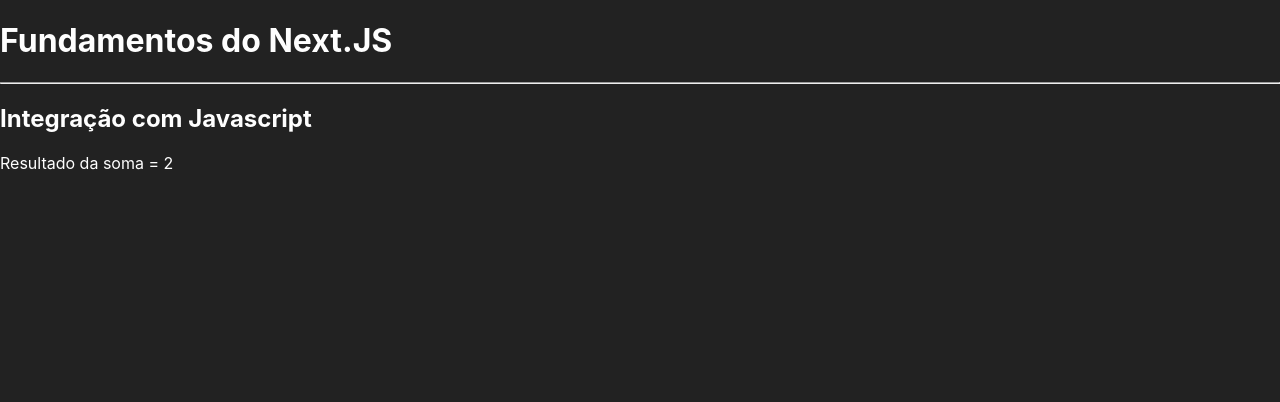
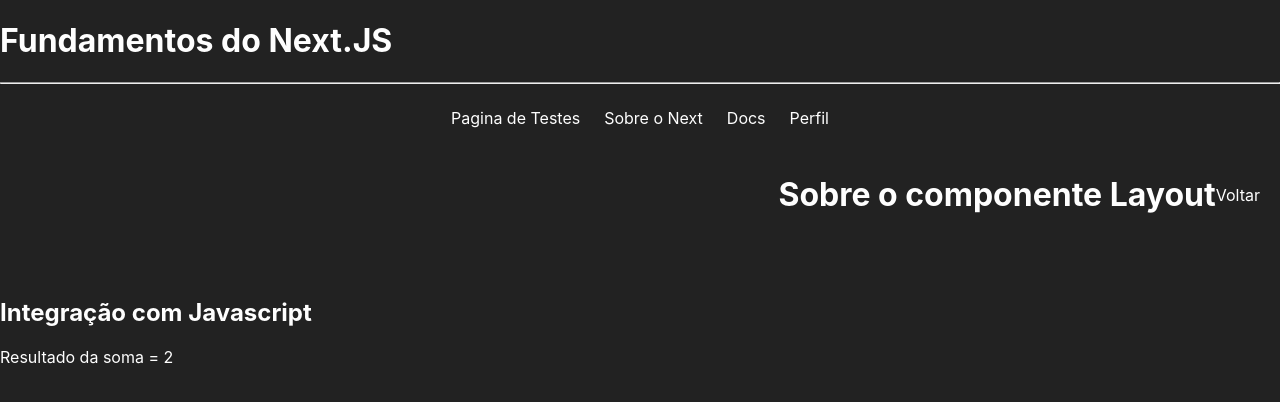
Before and after one commit to PedroVictor022/Next-fundamentos-3, a Next.js app: page / in a window 1280 px wide. Shown: the top 402 px of the page. Built offline with nearby package versions, Linux system fonts and the light colour scheme.

Commit message:
Component Layout

```diff
--- a/pages/index.js
+++ b/pages/index.js
@@ -1,5 +1,8 @@
 import React from "react";
 import HeaderC from "../src/components/header";
+import Link from "../src/components/Link";
+import Layout from "../src/Layout";
+import navbar from "../styles/navbar.module.css"
 
 export default function Home() {
 
@@ -7,7 +10,18 @@
 
   return (
     <div>
-      <HeaderC />
+      <HeaderC title="Fundamentos do Next.JS"/>
+
+      <div className={navbar.nav}>
+        <Link href="/teste1">Pagina de Testes</Link>
+        <Link href="/sobre-next">Sobre o Next</Link>
+        <Link href="/documentacao">Docs</Link>
+        <Link href="/perfil">Perfil</Link>
+      </div>
+
+      <Layout>
+
+      </Layout>
 
       <h2>Integração com Javascript</h2>
       <p>Resultado da soma = {soma}</p>
--- a/pages/teste1.js
+++ b/pages/teste1.js
@@ -1,9 +1,11 @@
+import Link from "../src/components/Link";
 import StyleCustom from "../styles/teste1.module.css"
 
 function TestePage() {
    return (
       <div className={StyleCustom.main}>
          <h1>Testando pagina</h1>
+         <Link href='/'>Voltar para a Home</Link>
       </div>
    )
 }
--- /dev/null
+++ b/src/Layout/index.js
@@ -0,0 +1,19 @@
+import Link from '../components/Link'
+import LayoutStyle from '../../styles/Layout.module.css'
+
+function Layout(props) {
+   console.log(props)
+   return (
+      <div className={LayoutStyle.layout}>
+         <div className={LayoutStyle.header}>
+            <h1>Sobre o componente Layout</h1>
+            <Link href="/">Voltar</Link>
+         </div>
+         <div className={LayoutStyle.content}>
+            {props.children}
+         </div>
+      </div>
+   )
+}
+
+export default Layout
--- /dev/null
+++ b/src/components/Link/index.js
@@ -0,0 +1,10 @@
+import NextLink from "next/link";
+
+function Link({ children, href, ...props }) {
+   return (
+      <NextLink href={href} passHref>
+         <p {...props}>{children}</p>
+      </NextLink>
+   )
+}
+export default Link;
--- a/src/components/header/index.js
+++ b/src/components/header/index.js
@@ -1,7 +1,8 @@
-function HeaderC () {
+
+function HeaderC (props) {
    return (
       <div>
-         <h1>Fundamentos do Next.JS</h1>
+         <h1>{props.title}</h1>
          <hr/>
       </div>
    )
--- /dev/null
+++ b/styles/Layout.module.css
@@ -0,0 +1,19 @@
+.layout {
+   height: auto;
+   display:flex;
+   flex-direction: column;
+}
+.header {
+   display: flex;
+   align-items:center;
+   justify-content: end;
+   padding: 10px 20px;
+}
+
+.content {
+   display: flex;
+   align-items: center;
+   justify-content: center;
+
+   margin:1rem auto;
+}
--- /dev/null
+++ b/styles/navbar.module.css
@@ -0,0 +1,6 @@
+.nav {
+ display: flex;
+   align-items:center;
+   justify-content: center;
+   gap: 1.5rem;
+}
```
Also changed, not shown: pages/404.js (added, +12 -0 lines).
